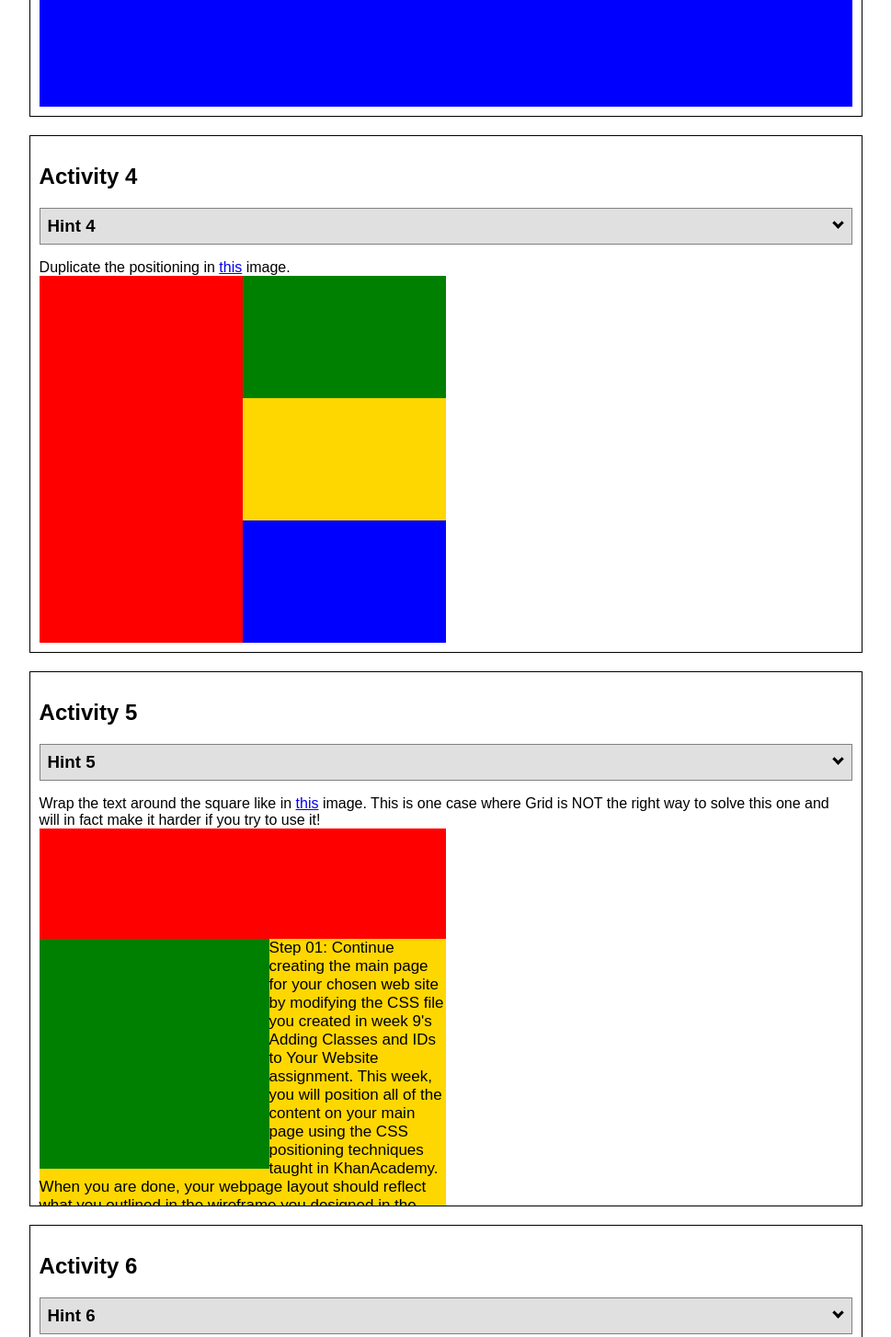
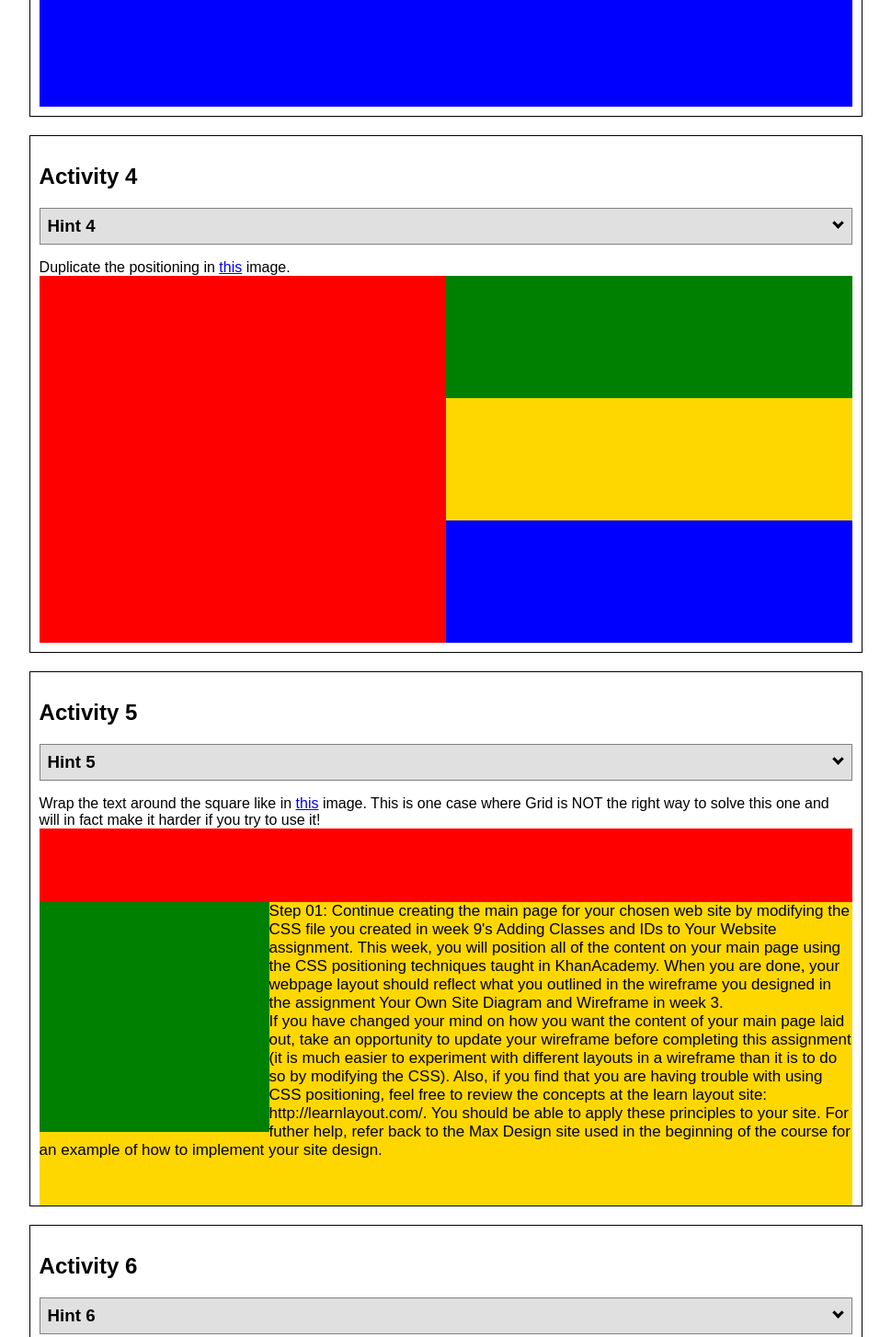
Before and after one commit to Brycenjwill/WDD130, a plain HTML site: page positioning.html in a window 1280 px wide. Shown: the part 2094-3548 px from the top of the page at 92% size, without its empty margins (155-1124 px from the left). Drawn offline with Linux system fonts and the light colour scheme.

Commit message:
fixed some issues

```diff
--- a/positionstyles.css
+++ b/positionstyles.css
@@ -93,7 +93,7 @@
 .content4 {
   /* This is the parent of the activity 4 boxes. */
   height: 400;
-  width: 50%;
+
   display: grid;
   grid-template-columns: 1fr 1fr;
   grid-template-rows: 133px 133px 133px
@@ -136,8 +136,8 @@
 
 }
 .red5 {
-  width: 50%;
-  height: 30%;
+  width: 100%;
+  height: 20%;
   background-color: red;
 }
 .green5 {
@@ -152,7 +152,7 @@
 }
 .yellow5 {
 
-  width: 50%;
+  width: 100%;
   font-size: 17px;
   background-color: gold;
   height: 350px;
@@ -161,8 +161,8 @@
 
 }
 .blue5 {
-  width: 50%;
-  height: 30%;
+  width: 100%;
+  height: 20%;
   background-color: blue;
   margin-top: 0;
 
```
